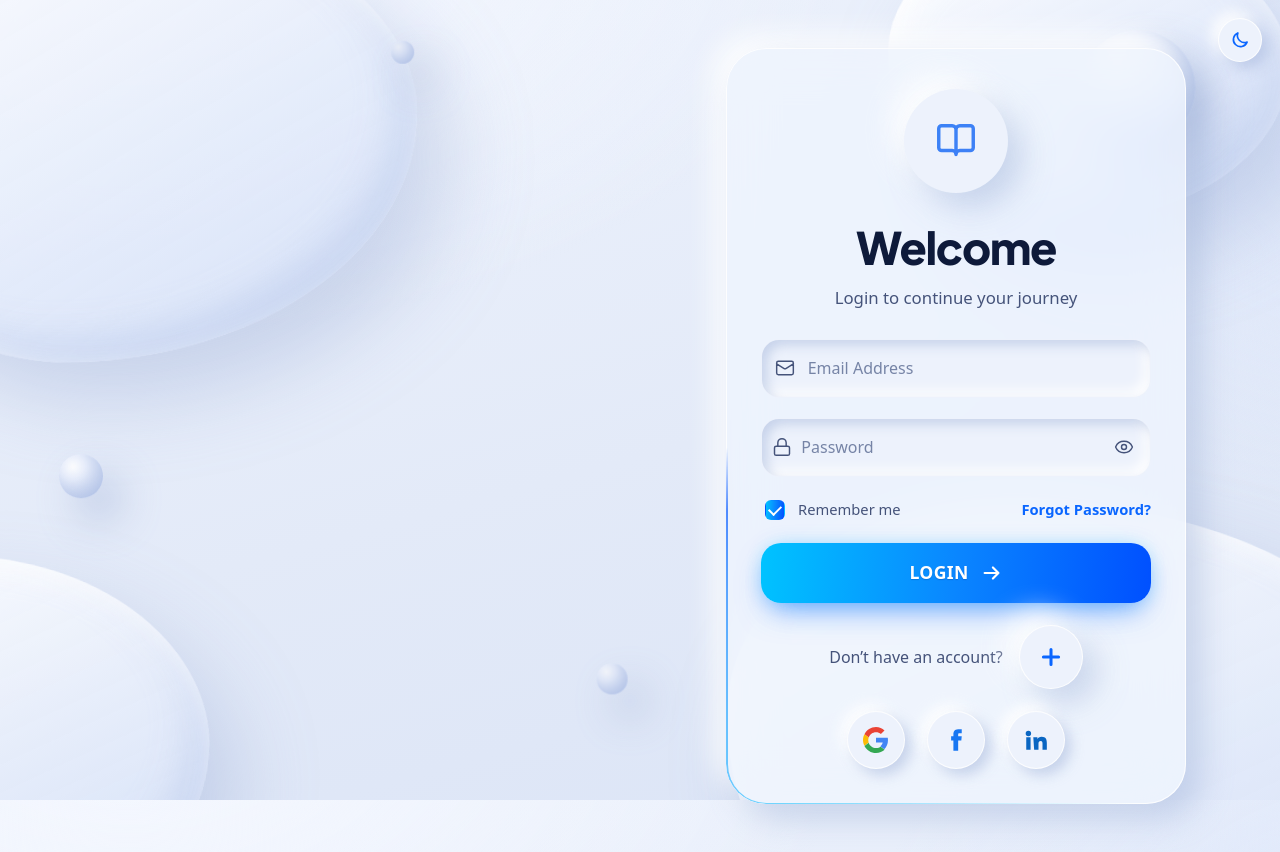
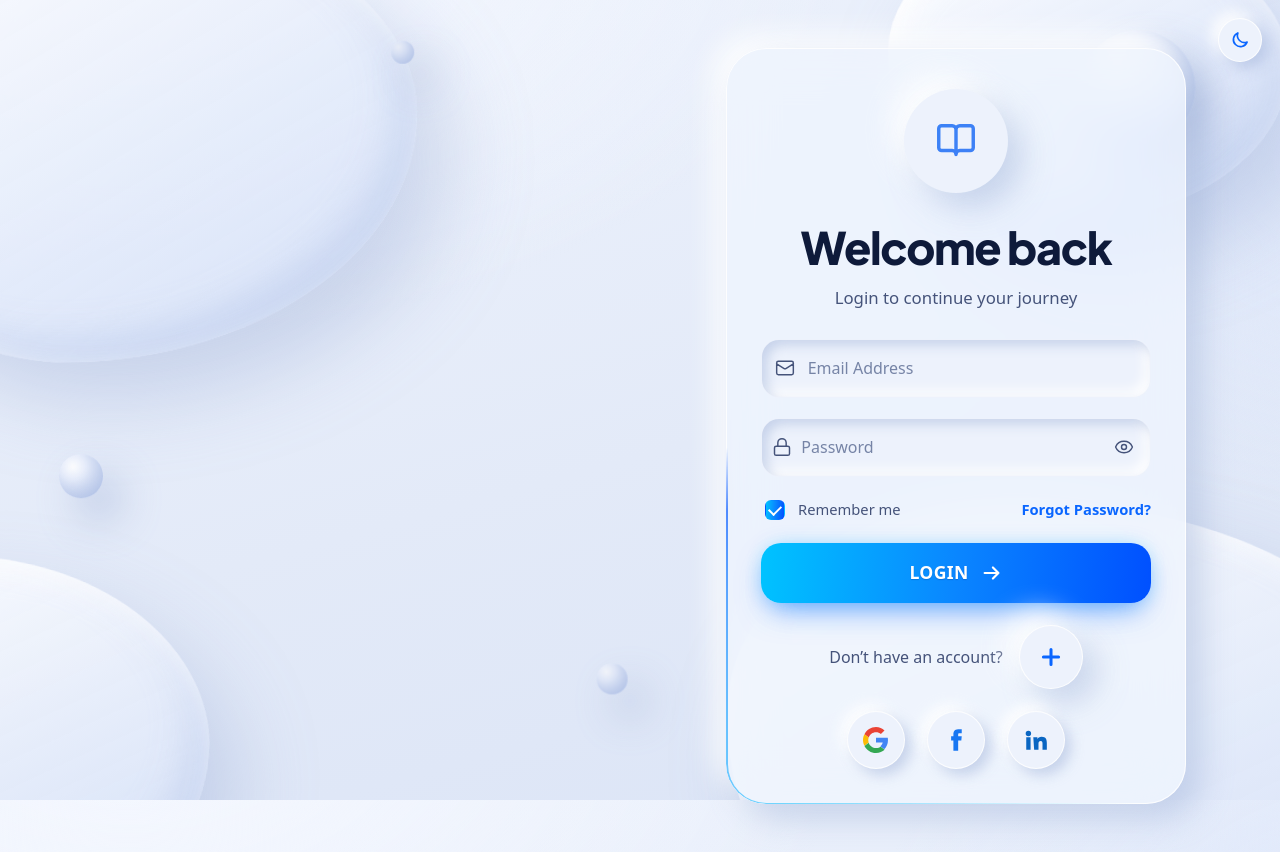
Before and after one commit to shaunmortal/AI-Agent-Adigam-AI, a React (Vite) app in the folder frontend/: page /login in a window 1280 px wide. Built offline with nearby package versions, Linux system fonts and the light colour scheme; no server answers.

Commit message:
feat: greet returning learners with Welcome back

```diff
--- a/frontend/src/pages/Login/Login.tsx
+++ b/frontend/src/pages/Login/Login.tsx
@@ -35,7 +35,7 @@ const FEATURES = [
 ] as const;
 
 const COPY: Record<Mode, { title: string; subtitle: string; submit: string }> = {
-    signin: { title: 'Welcome', subtitle: 'Login to continue your journey', submit: 'Login' },
+    signin: { title: 'Welcome back', subtitle: 'Login to continue your journey', submit: 'Login' },
     signup: {
         title: 'Join Adigam',
         subtitle: 'Create an account to start learning',
```
